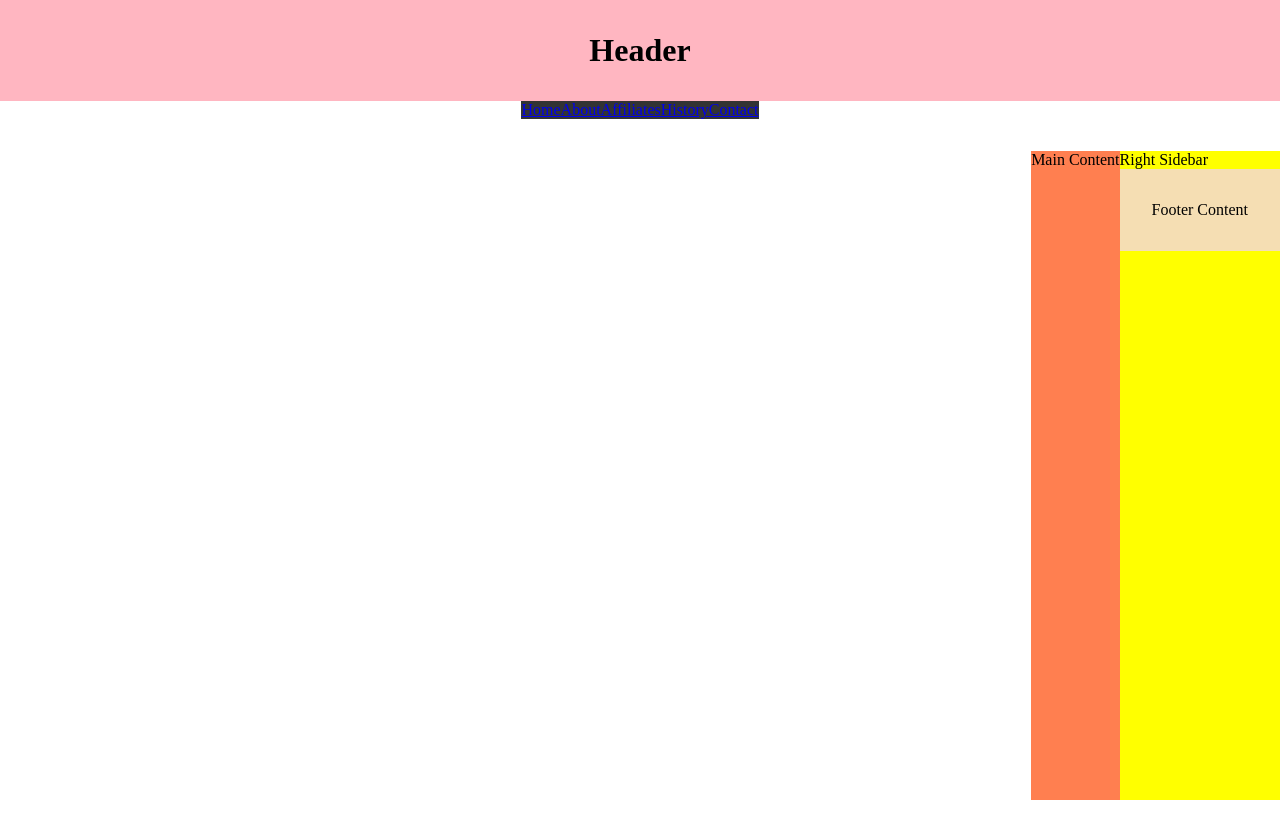
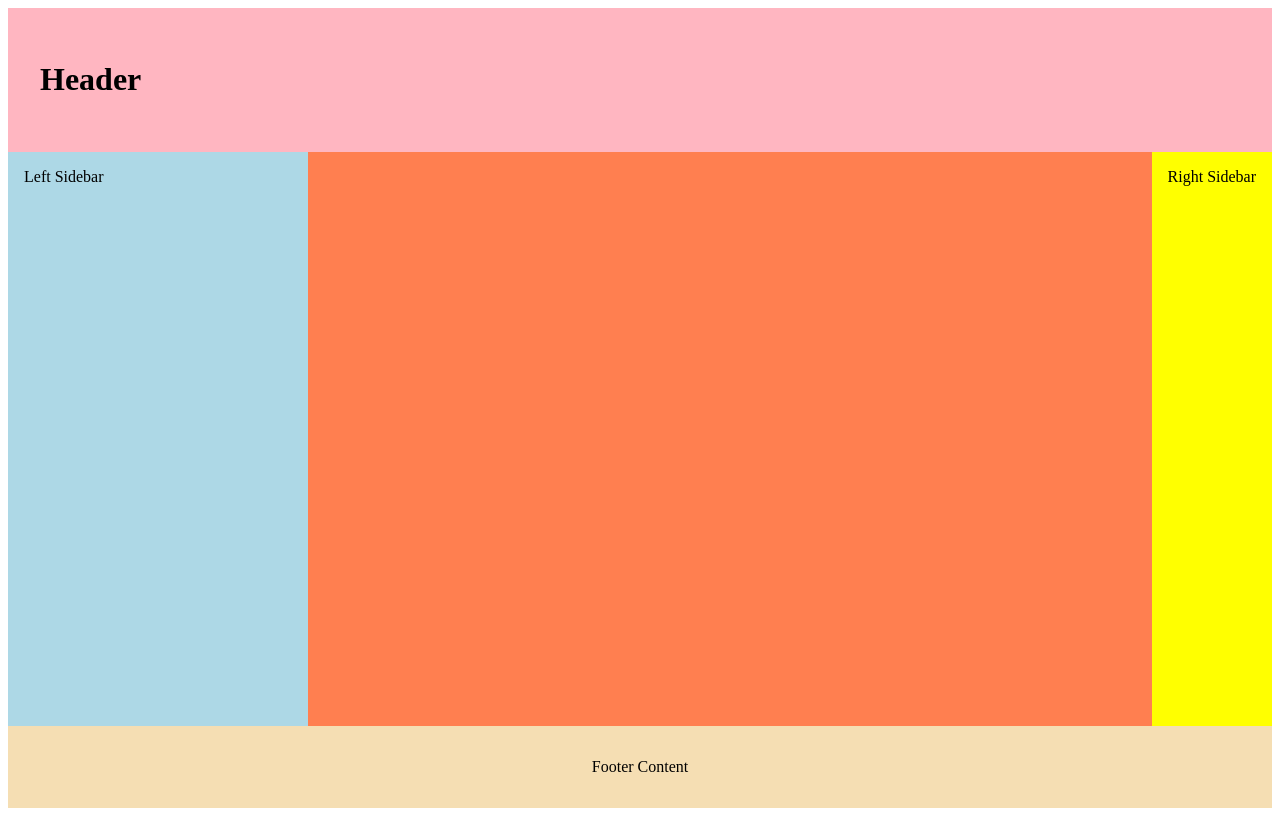
Before and after one commit to tmbconnect/wdd131, a plain HTML site: page week01/basic-layout.html in a window 1280 px wide. Drawn offline with Linux system fonts and the light colour scheme.

Commit message:
updates to week 01 folder, index html, and base css

```diff
--- a/styles/base.css
+++ b/styles/base.css
@@ -0,0 +1,50 @@
+* {
+	margin: 0;
+	padding: 0;
+}
+
+h1 {text-align: center;}
+h2 {font-size: 1.1rem; text-align: center;
+color: navy; padding: .5rem 1rem 0;}
+nav {
+	margin: 0 auto 2rem;
+	max-width: 90vw;
+}
+
+.modern a {
+	flex: 1 1 100%;
+}
+
+
+
+.navigation {
+	list-style: none;
+	display: flex;
+	background-color: #333;
+	align-items: center;
+}
+.navigation li {
+	flex: 1 1 auto; /* difference between auto and 100% flex-basis - turn on link borders to view */
+}
+.navigation a {
+	display: block;
+	color: #eee;
+	padding: 0.75rem;
+	text-decoration: none;
+	text-align: center;
+/* 	border: 1px dotted cyan; */
+}
+.navigation a:hover {
+	font-weight: 700;
+	text-decoration: underline;
+	text-decoration-color: yellow;
+}
+
+.wrap {
+		flex-wrap: wrap;
+}
+
+p {
+	text-align: center;
+	font-size: smaller;
+}
--- a/week01/basic-layout.html
+++ b/week01/basic-layout.html
@@ -1,28 +1,22 @@
 <!DOCTYPE html>
 <html lang="en">
+
     <head>
         <meta charset="UTF-8">
         <meta name="viewport" content="width=device-width, initial-scale=1.0">
         <title>Document</title>
-    <link rel="stylesheet" href="styles/layout.css">
+        <link rel="stylesheet" href="/week01/styles/layout.css">
     </head>
+
     <body>
         <header>
-        <h1>Header</h1>
+            <h1 contenteditable>Header</h1>
         </header>
 
-      <nav>
-        <ul class="navigation">
-            <li><a href="#" title="Home">Home</a></li>
-            <li><a href="#" title="About Us">About</a></li>
-            <li><a href="#" title="Our Partners">Affiliates</a></li>
-            <li><a href="#" title="History of Our Organization">History</a></li>
-            <li><a href="#" title="Contact Us">Contact</a></li>
-        </ul>
-    </nav>
-
-      <main>Main Content</main>
-      <aside>Right Sidebar</div>
+        <div class="left-sidebar" contenteditable>Left Sidebar</div>
+        <main contenteditable></main>
+        <div class="right-sidebar" contenteditable>Right Sidebar</div>
         <footer contenteditable>Footer Content</footer>
     </body>
+
 </html>
--- a/week01/styles/layout.css
+++ b/week01/styles/layout.css
@@ -1,23 +1,18 @@
-* {
-  margin: 0;
-  padding: 0;
-}
-
 body {
   display: grid;
   height: 100vh;
-    grid-template-columns: 1fr auto;
-    grid-template-rows: auto auto 1fr auto;
+  grid-template: auto 1fr auto / 300px 1fr auto;
 }
+
 header {
   background: lightpink;
+  padding: 2rem;
   grid-column: 1 / 4;
-    padding: 2rem;
 }
 
-  nav {
+.left-sidebar {
   background: lightblue;
-    grid-column: 1 / 4;
+  grid-column: 1 / 2;
 }
 
 main {
@@ -25,7 +20,7 @@ body {
   grid-column: 2 / 3;
 }
 
-  aside {
+.right-sidebar {
   background: yellow;
   grid-column: 3 / 4;
 }
@@ -37,44 +32,7 @@ body {
   grid-column: 1 / 4;
 }
 
-  h1 {text-align: center;}
-  h2 {font-size: 1.1rem; text-align: center;
-  color: navy; padding: .5rem 1rem 0;}
-
-  nav {
-    margin: 0 auto 2rem;
-    max-width: 90vw;
+.left-sidebar,
+.right-sidebar {
+  padding: 1rem;
 }
-
-
-  .navigation{
-    list-style: none;
-    display: flex;
-    background-color: #333;
-    align-items: center;
-  }
-  .navagation {
-    flex: 1 1 auto; /* difference between auto and 100% flex-basis - turn on link borders to view */
-  }
-  .navagation a {
-    display: block;
-    color: #eee;
-    padding: 0.75rem;
-    text-decoration: none;
-    text-align: center;
-  /* 	border: 1px dotted cyan; */
-  }
-  .navagation a:hover {
-    font-weight: 700;
-    text-decoration: underline;
-    text-decoration-color: yellow;
-  }
-
-  .wrap {
-      flex-wrap: wrap;
-  }
-
-  p {
-    text-align: center;
-    font-size: smaller;
-  }
```
Also changed, not shown: index.html (+8 -5 lines). Lines whose indentation alone changed are shown as unchanged.
